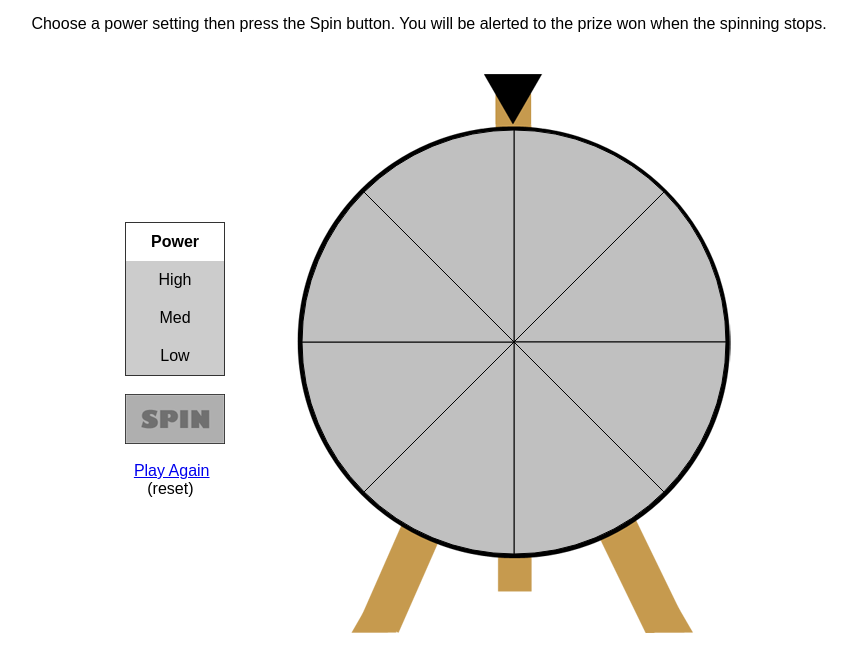
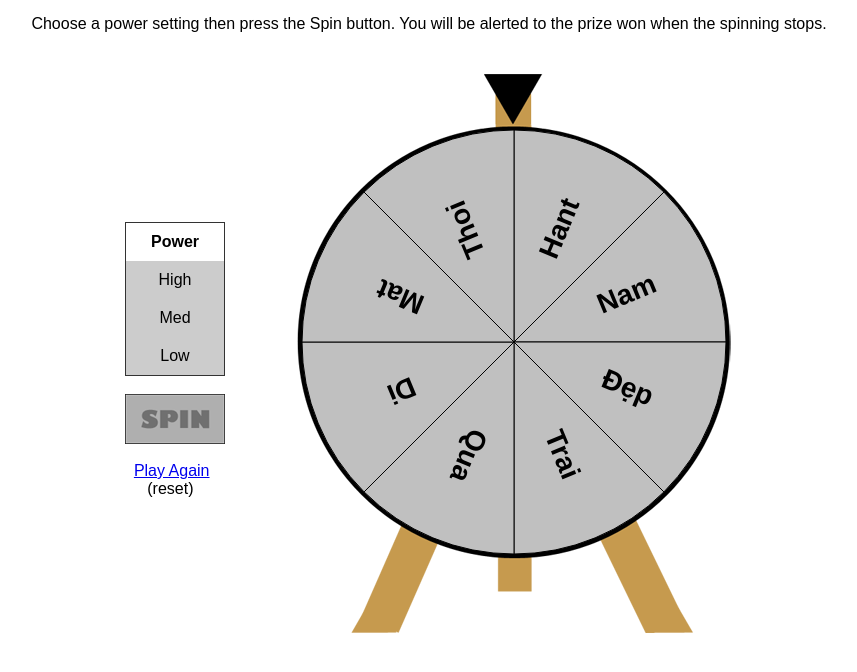
Before and after one commit to hantnam/pickerwheel, a plain HTML site: page index.html in a window 1280 px wide. Shown: the part 66-738 px from the top of the page, without its empty margins (211-1068 px from the left). Drawn offline with nearby package versions, Linux system fonts and the light colour scheme.

Commit message:
Update index.html

```diff
--- a/index.html
+++ b/index.html
@@ -74,7 +74,7 @@
         </div>
         <script>
             // Create new wheel object specifying the parameters at creation time.
-            var listplayer = ['Hant','Nam','Đẹp','Trai','Qua','Di','Mat','Thoi']
+            var listplayer = [{'text':'Hant'},{'text':'Nam'},{'text':'Đẹp'},{'text':'Trai'},{'text':'Qua'},{'text':'Di'},{'text':'Mat'},{'text':'Thoi'}]
             let theWheel = new Winwheel({
                 'numSegments'  : 8,     // Specify number of segments.
                 'outerRadius'  : 212,   // Set outer radius so wheel fits inside the background.
```
